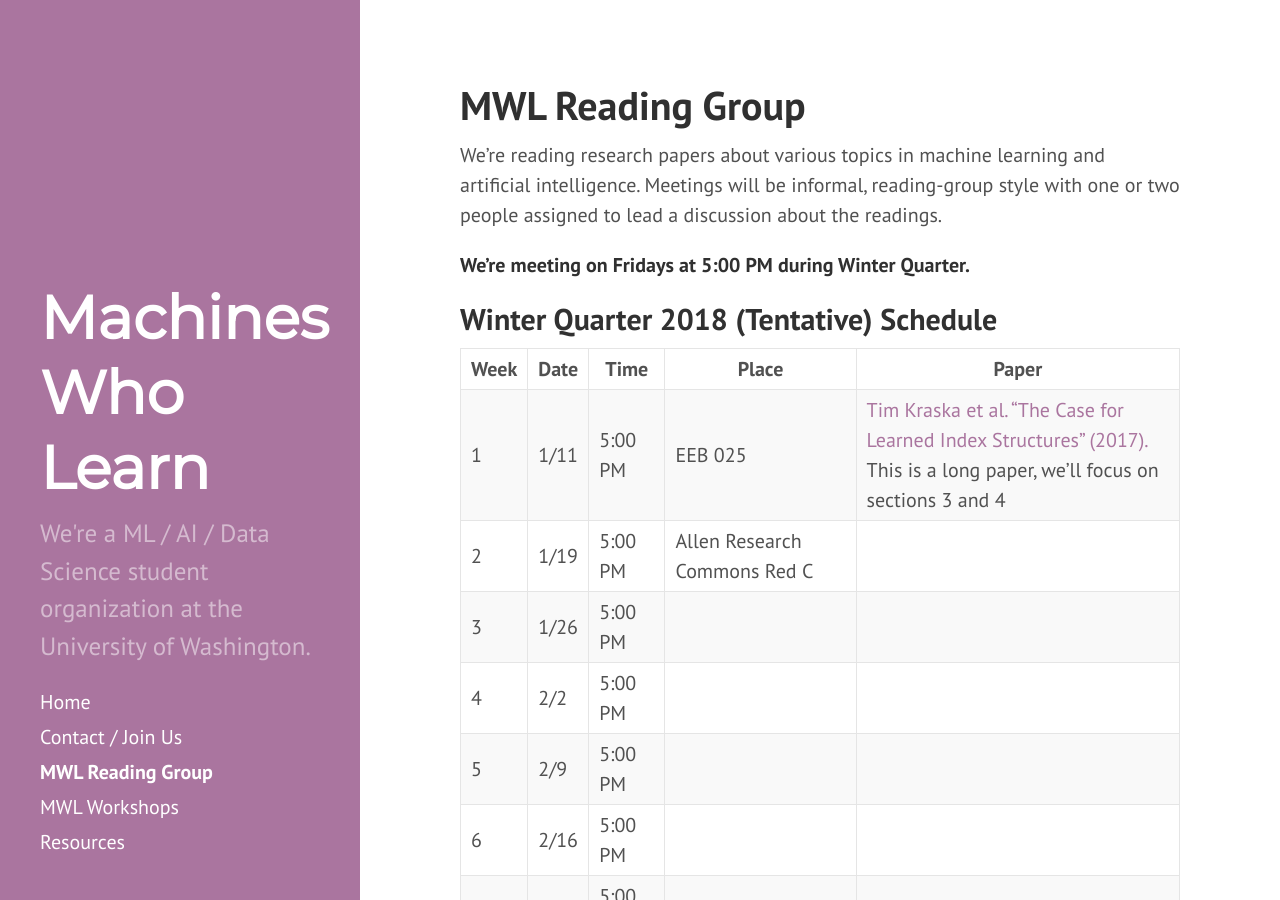
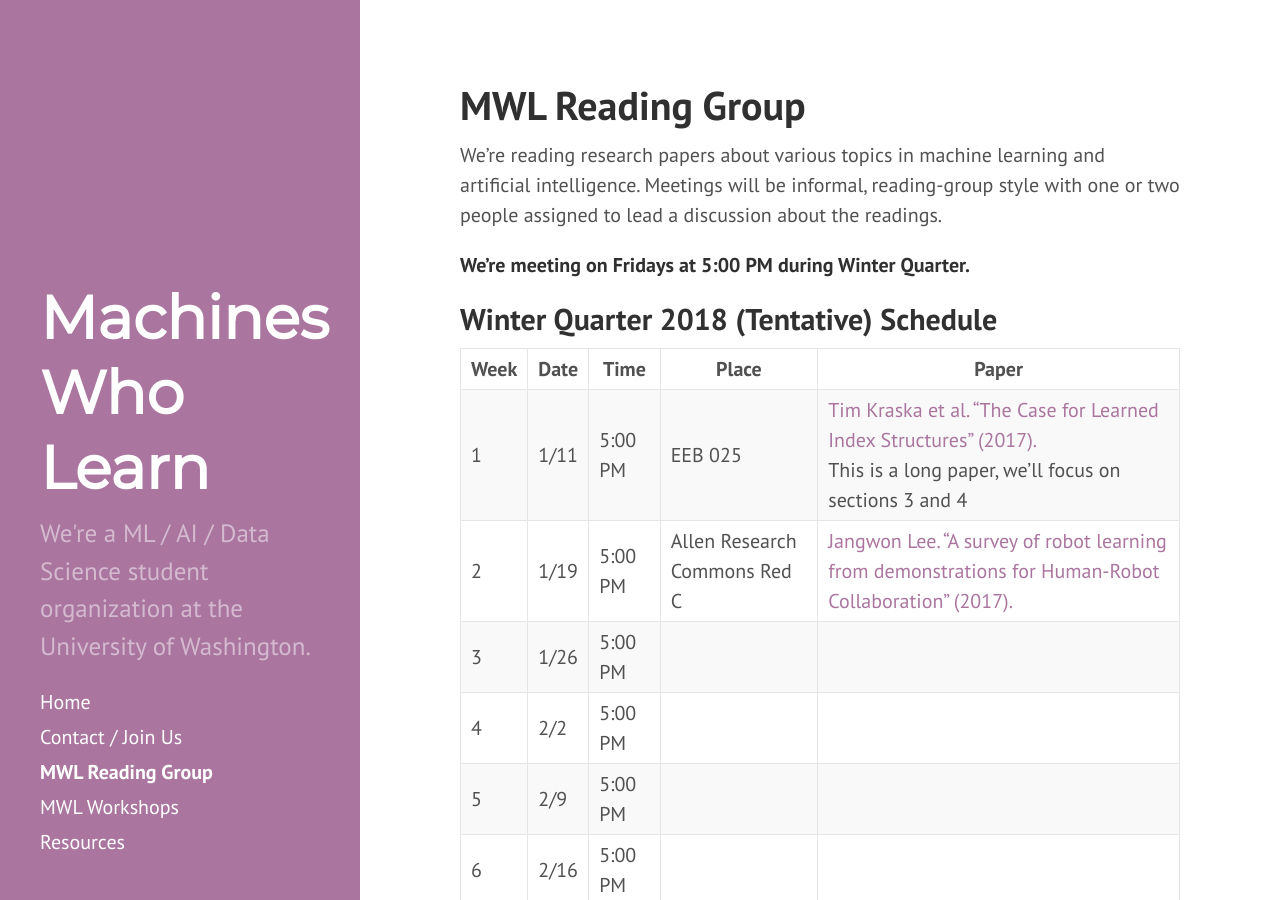
Before and after one commit to MachinesWhoLearn/machineswholearn.github.io, a Jekyll site: the page built from mwl_reading_group.md, in a window 1280 px wide and 900 px high. Built offline with Jekyll 4.4.1, drawn with Linux system fonts in a browser that asks for light colours.

Commit message:
Add 1/19 paper

```diff
--- a/mwl_reading_group.md
+++ b/mwl_reading_group.md
@@ -14,7 +14,7 @@ or two people assigned to lead a discussion about the readings.
 | Week | Date | Time | Place | Paper |
 |------|------|---------|---------|----------------------------------------------------------------------------------------------------------------------------------------------------------------------------------------------------------------------------------------------------------------|
 | 1 | 1/11 | 5:00 PM | EEB 025 | [Tim Kraska et al. "The Case for Learned Index Structures" (2017).](https://www.semanticscholar.org/paper/The-Case-for-Learned-Index-Structures-Kraska-Beutel/64a418a61bc7e427fd33980764759db646e48ceb) <br> This is a long paper, we'll focus on sections 3 and 4 |
-| 2 | 1/19 | 5:00 PM | Allen Research Commons Red C |  |
+| 2 | 1/19 | 5:00 PM | Allen Research Commons Red C | [Jangwon Lee. "A survey of robot learning from demonstrations for Human-Robot Collaboration" (2017).](https://arxiv.org/abs/1710.08789) |
 | 3 | 1/26 | 5:00 PM |  |  |
 | 4 | 2/2 | 5:00 PM |  |  |
 | 5 | 2/9 | 5:00 PM |  |  |
```
